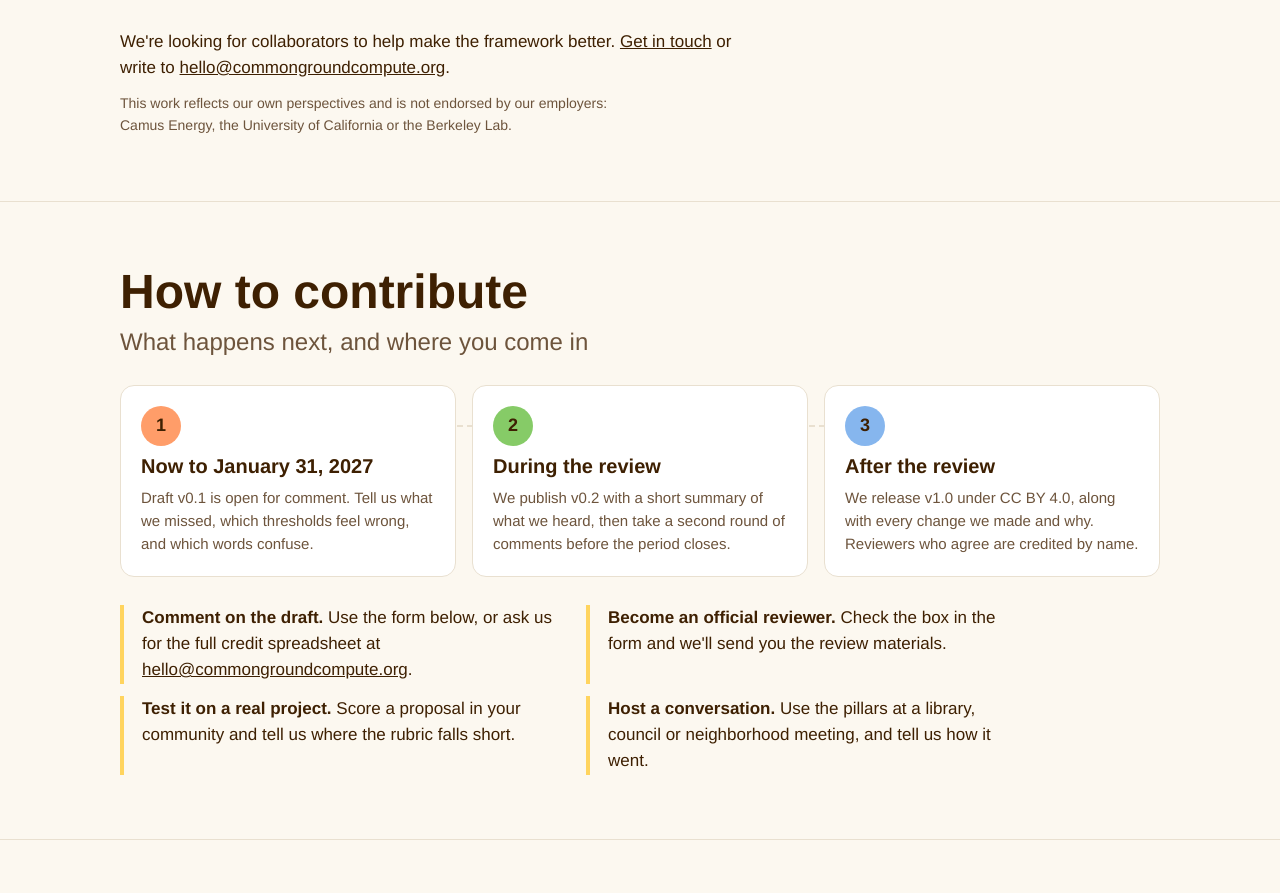
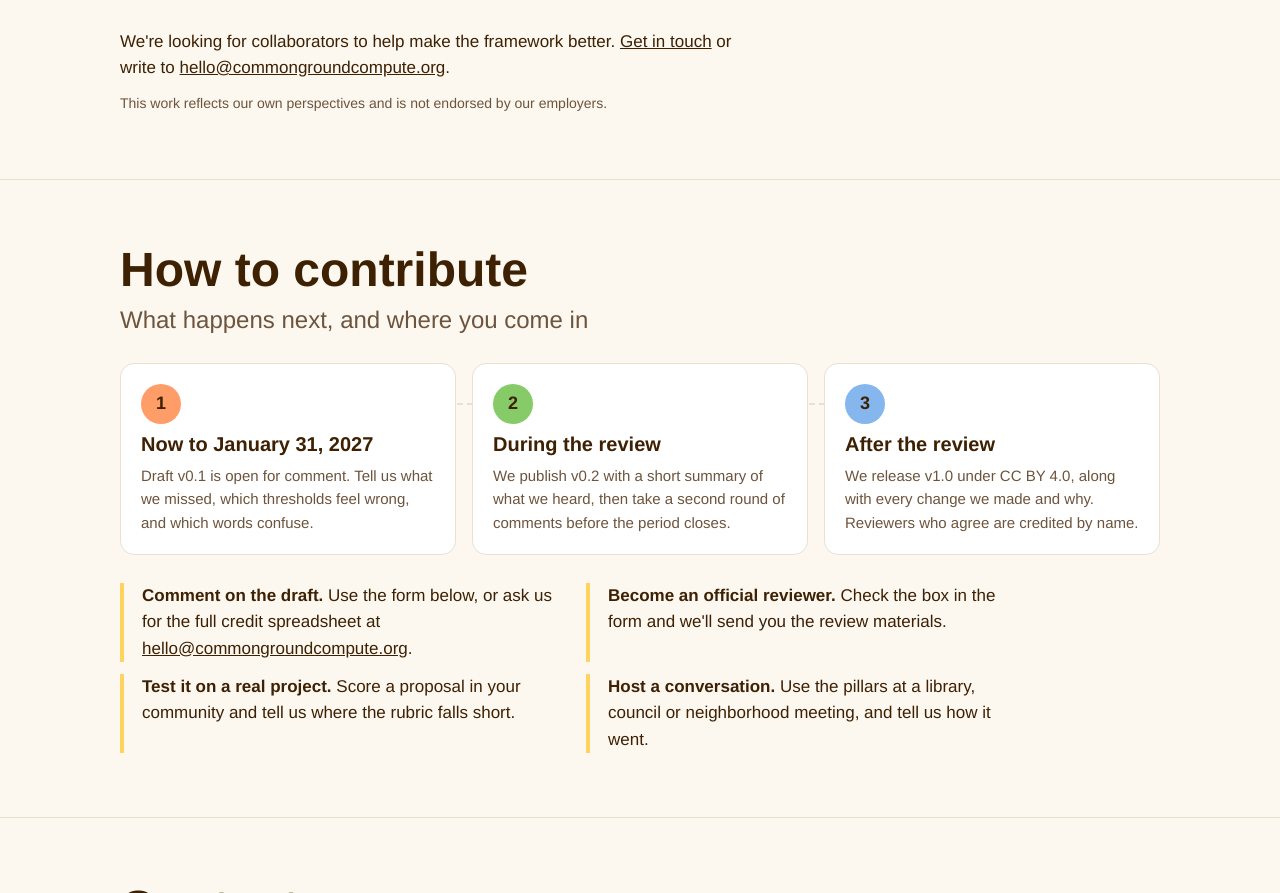
Before and after one commit to rebexcodex/commongroundcompute, a plain HTML site: page index.html in a window 1280 px wide. Shown: the part 9792-10685 px from the top of the page. Drawn offline with Linux system fonts and the light colour scheme; a web font is replaced by a local one.

Commit message:
Disclaimer without employer names
Co-Authored-By: Claude Opus 5.5 <noreply@anthropic.com>
Claude-Session: https://claude.ai/code/session_0155t8oRG54jtjaWBL9DVzcK

```diff
--- a/index.html
+++ b/index.html
@@ -644,7 +644,7 @@ footer { border-top: 1px solid var(--rule); padding: 32px 0 48px; font-size: 14p
       </div>
     </div>
     <p class="about-cta">We're looking for collaborators to help make the framework better. <a href="#contact">Get in touch</a> or write to <a href="mailto:hello@commongroundcompute.org">hello@commongroundcompute.org</a>.</p>
-    <p class="note about-disclaimer">This work reflects our own perspectives and is not endorsed by our employers: Camus Energy, the University of California or the Berkeley Lab.</p>
+    <p class="note about-disclaimer">This work reflects our own perspectives and is not endorsed by our employers.</p>
   </div>
 </section>
 
```
